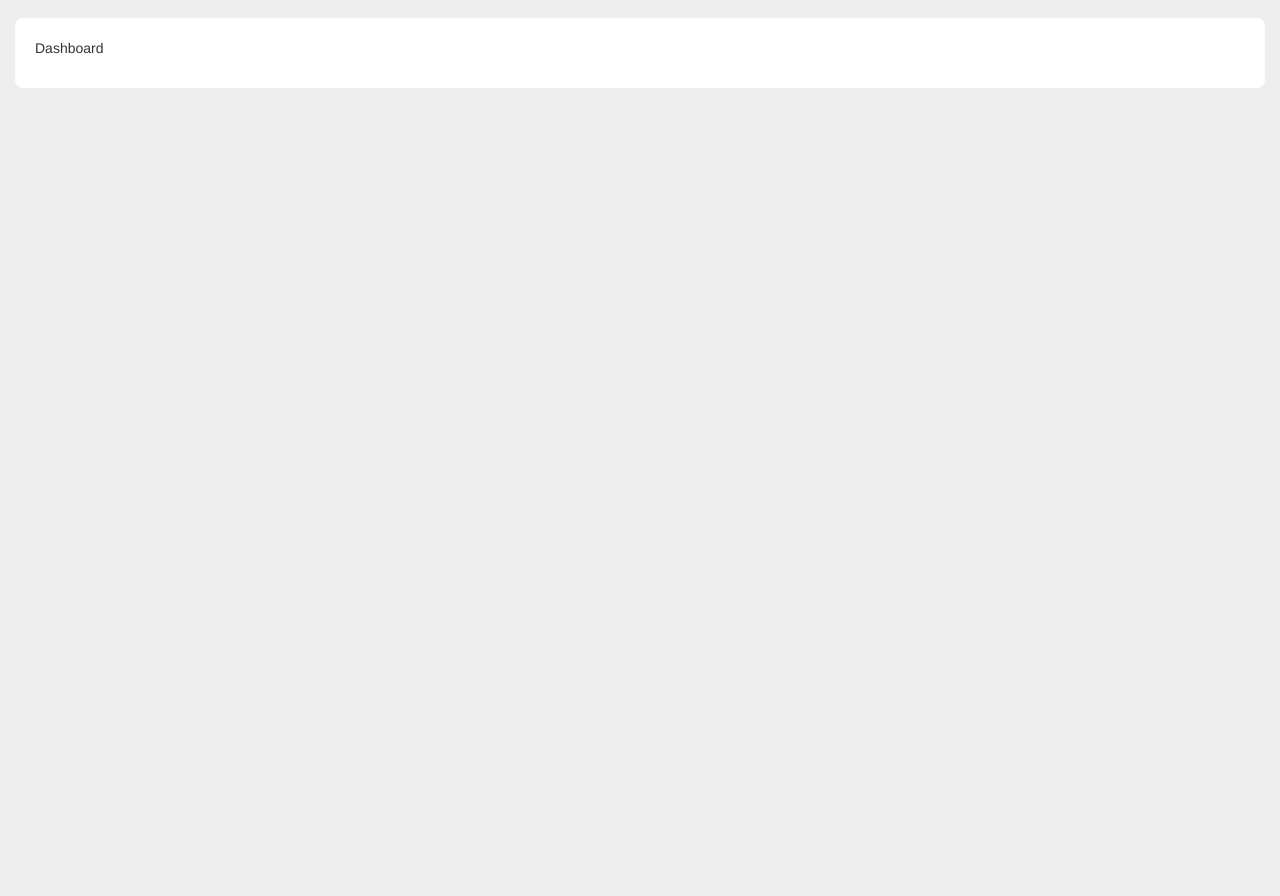
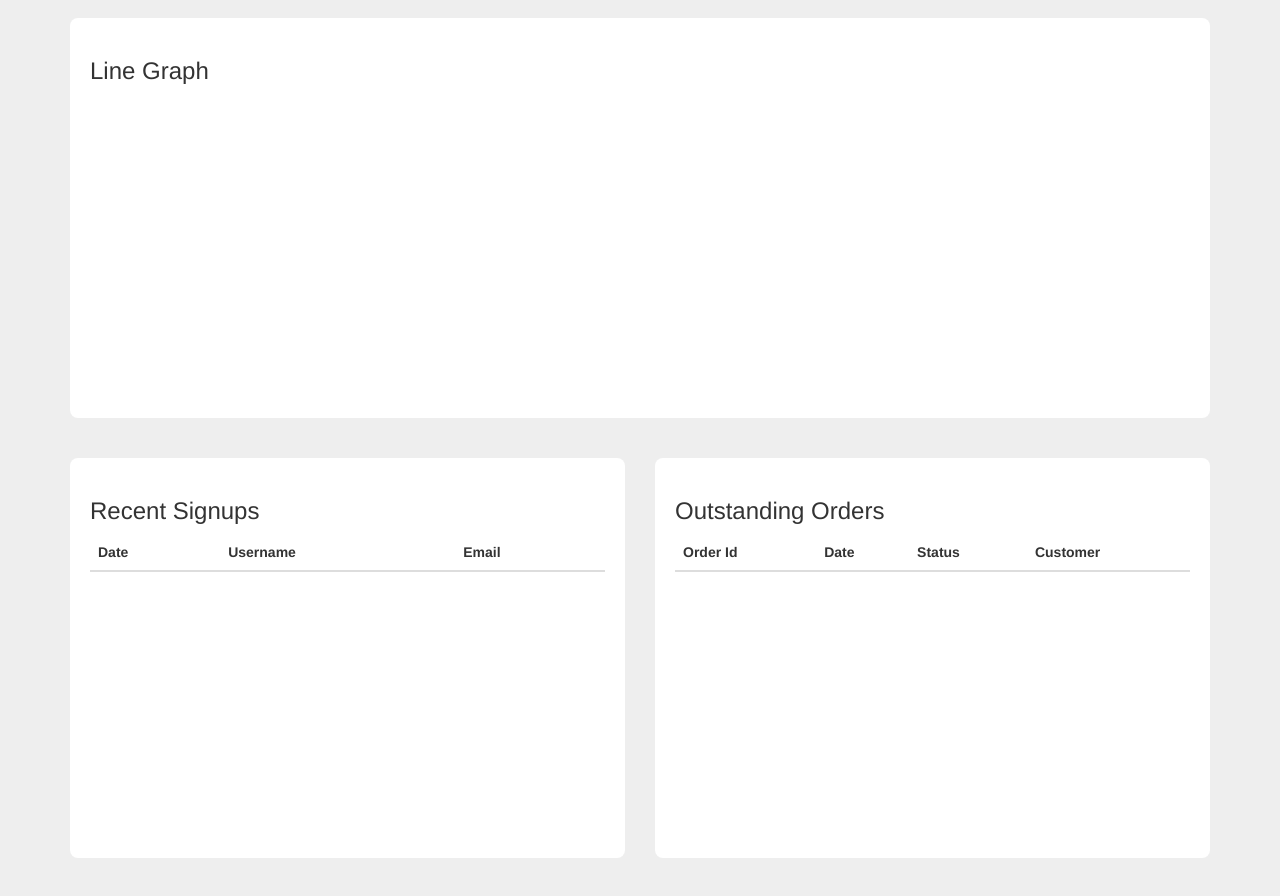
Before and after one commit to chilleren/demo_control_panel, a website: page public/index.html at #/customers in a window 1280 px wide. Shown: the part 54-950 px from the top of the page. Before the commit the page ends 800 px from the top, so only its background shows below. Drawn offline with nearby package versions, Linux system fonts and the light colour scheme; some packages are replaced by stand-ins of ours; files that its build step writes are made by us from their sources; no server answers; a script that the page names is missing.

Commit message:
add dashboard widgets, fix filter bug

```diff
--- a/public/css/app.scss
+++ b/public/css/app.scss
@@ -15,3 +15,14 @@ body {
 span.highlighted {
   background: yellow;
 }
+
+.scroll-table {
+
+  max-height: 300px;
+  overflow: scroll;
+}
+
+.dashboard-widget {
+  height: 400px;
+  margin-bottom: 40px;
+}
--- a/public/js/controllers/customer-ctrls.js
+++ b/public/js/controllers/customer-ctrls.js
@@ -4,6 +4,8 @@ angular.module('controllers.customers', [])
 
 .controller('CustomersCtrl', ['$scope', '$http', function($scope, $http) {
   var customerMasterList;
+
+  $scope.searchString = "";
 
   $http.get('/customers').success(function (customers) {
     customerMasterList = customers;
--- a/public/js/controllers/order-ctrls.js
+++ b/public/js/controllers/order-ctrls.js
@@ -6,6 +6,7 @@ angular.module('controllers.orders', ['ui.bootstrap'])
   var ordersMasterList;
 
   $scope.statusFilter = "All";
+  $scope.searchString = "";
 
   $http.get('/orders').success(function (orders) {
     ordersMasterList = orders.map(OrderService.addComputedFields);
--- a/public/js/controllers/product-ctrls.js
+++ b/public/js/controllers/product-ctrls.js
@@ -7,6 +7,7 @@ angular.module('controllers.products', [])
 
   $scope.minPrice = "";
   $scope.maxPrice = "";
+  $scope.searchString = "";
 
   $http.get('/products').success(function (products) {
     productsMasterList = products;
--- a/public/js/directives.js
+++ b/public/js/directives.js
@@ -15,6 +15,21 @@ directives.directive('ordersFilter', function() {
 .directive('customersFilter', function() {
   return {
     templateUrl: "js/partials/customers/customers-filter.html"
+  }
+})
+.directive('recentSignups', function() {
+  return {
+    templateUrl: "js/partials/dashboard/recent-signups.html"
+  }
+})
+.directive('outstandingOrders', function() {
+  return {
+    templateUrl: "js/partials/dashboard/outstanding-orders.html"
+  }
+})
+.directive('vizualization', function() {
+  return {
+    templateUrl: "js/partials/dashboard/vizualization.html"
   }
 })
 .directive('sortLink', function() {
--- a/public/js/partials/dashboard/dashboard.html
+++ b/public/js/partials/dashboard/dashboard.html
@@ -1,11 +1,19 @@
-<div class="container-fluid">
+<div class="container">
   <div class="row">
     <div class="col-md-12">
-
-      <div class="widget">
-        <p>Dashboard</p>
-      </div>
-
+      <div vizualization></div>
     </div>
   </div>
+
+  <div class="row">
+
+    <div class="col-md-6">
+      <div recent-signups></div>
+    </div>
+
+    <div class="col-md-6">
+      <div outstanding-orders></div>
+    </div>
+
+  </div>
 </div>
--- /dev/null
+++ b/public/js/partials/dashboard/outstanding-orders.html
@@ -0,0 +1,39 @@
+<div class="widget dashboard-widget" ng-controller="OrdersCtrl">
+
+  <h3>Outstanding Orders</h3>
+
+  <div class="scroll-table">
+    <table class="table">
+      <thead>
+        <tr>
+          <th>
+            Order Id
+          </th>
+          <th>
+            Date
+          </th>
+          <th>
+            Status
+          </th>
+          <th>
+            Customer
+          </th>
+        </tr>
+      </thead>
+      <tr ng-repeat="order in orders | filter:status='In Progress' | orderBy:'orderNumber' " ng-href="/#/orders/{{order._id}}" >
+        <td>
+          <a ng-href="/#/orders/{{order._id}}">{{order.orderNumber}}</a>
+        </td>
+        <td>
+          {{order.createdAt | date}}
+        </td>
+        <td>
+          <span class="label label-{{order.statusLabel}}">{{order.status}}</span>
+        </td>
+        <td>
+          {{order._customer.username}}
+        </td>
+      </tr>
+    </table>
+  </div>
+</div>
--- /dev/null
+++ b/public/js/partials/dashboard/recent-signups.html
@@ -0,0 +1,30 @@
+<div class="widget dashboard-widget" ng-controller="CustomersCtrl">
+
+  <h3>Recent Signups</h3>
+  <table class="table">
+    <thead>
+      <tr>
+        <th>
+          Date
+        </th>
+        <th>
+          Username
+        </th>
+        <th>
+          Email
+        </th>
+      </tr>
+    </thead>
+    <tr ng-repeat="customer in customers | orderBy:'createdAt':true | limitTo:6">
+      <td>
+        {{customer.createdAt | date}}
+      </td>
+      <td>
+        {{customer.username}}
+      </td>
+      <td>
+        {{customer.email}}
+      </td>
+    </tr>
+  </table>
+</div>
--- /dev/null
+++ b/public/js/partials/dashboard/vizualization.html
@@ -0,0 +1,3 @@
+<div class="widget dashboard-widget">
+  <h3>Line Graph</h3>
+</div>
```
Also changed, not shown: public/js/partials/customers/customers.html (+1 -1 lines).
